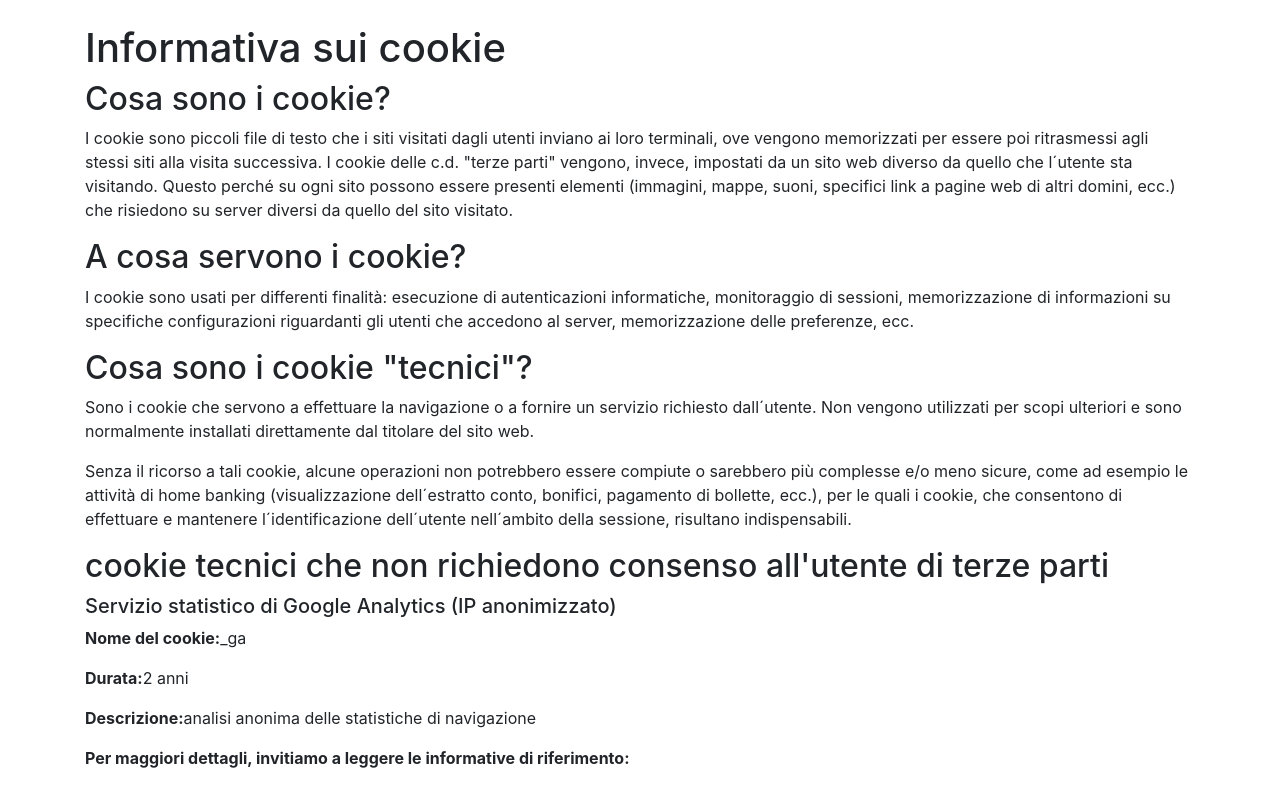
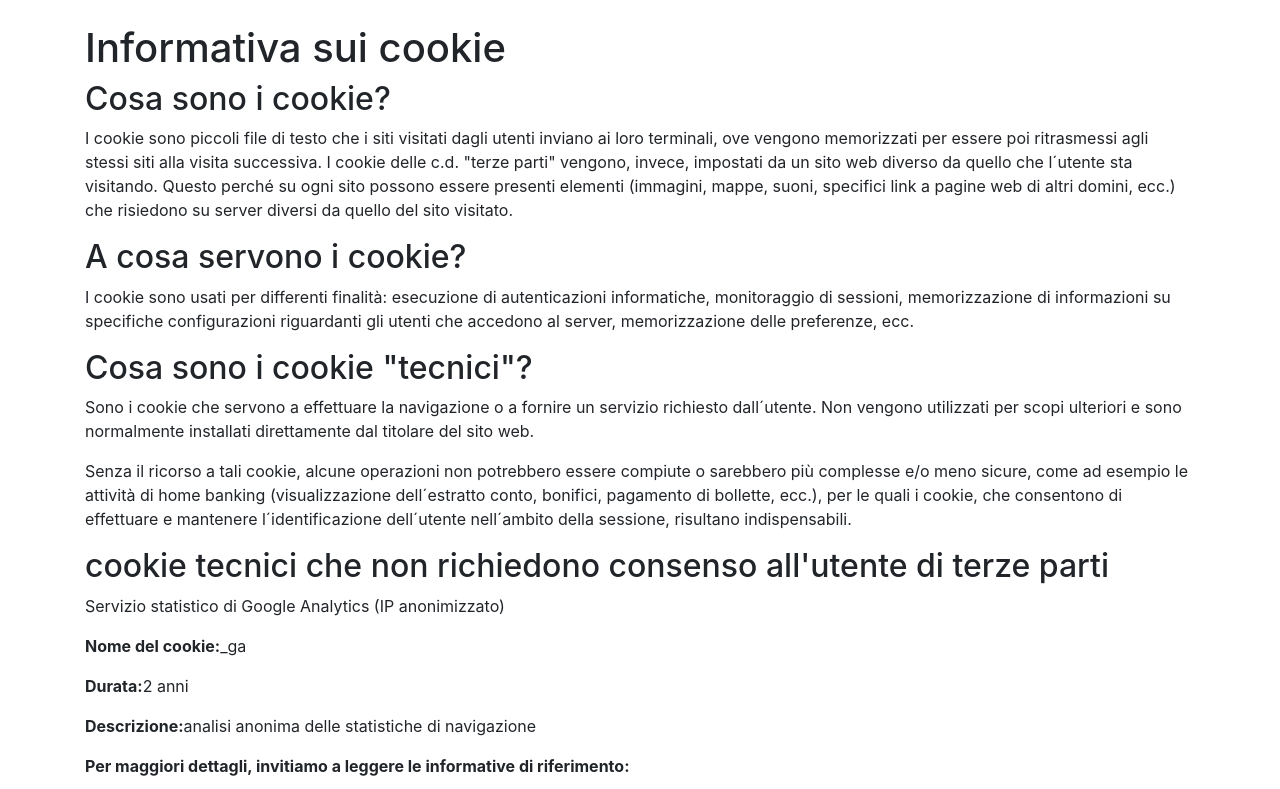
Before and after one commit to ludotosk/corsi-universitari-old, a Vue app: page /cookie-policy in a window 1280 px wide. Shown: the top 789 px of the page. Built offline with nearby package versions, Linux system fonts and the light colour scheme; what vuejs-smart-table would draw is missing.

Commit message:
sistemata seo e accessibilità

```diff
--- a/src/cookie-policy.vue
+++ b/src/cookie-policy.vue
@@ -37,7 +37,7 @@
     <h2>
       cookie tecnici che non richiedono consenso all'utente di terze parti
     </h2>
-    <h5>Servizio statistico di Google Analytics (IP anonimizzato)</h5>
+    <p>Servizio statistico di Google Analytics (IP anonimizzato)</p>
     <p><strong>Nome del cookie:</strong>_ga</p>
     <p><strong>Durata:</strong>2 anni</p>
     <p>
--- a/src/home.vue
+++ b/src/home.vue
@@ -35,7 +35,7 @@
       <tbody slot="body" slot-scope="{ displayData }">
         <tr v-for="row in displayData" :key="row.guid">
           <td>
-            <a :href="row.h" class="text-primary" target="_blank">{{ row.n }}</a>
+            <a :href="row.h" target="_blank" rel="noopener">{{ row.n }}</a>
           </td>
           <td>{{ row.t }}</td>
           <td>{{ row.u }}</td>
```
